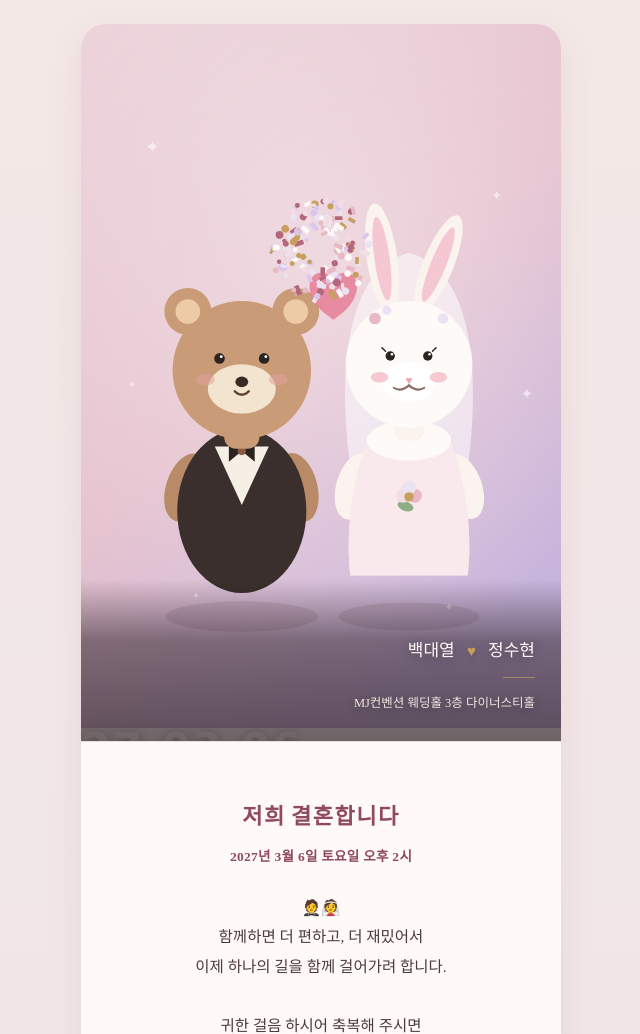
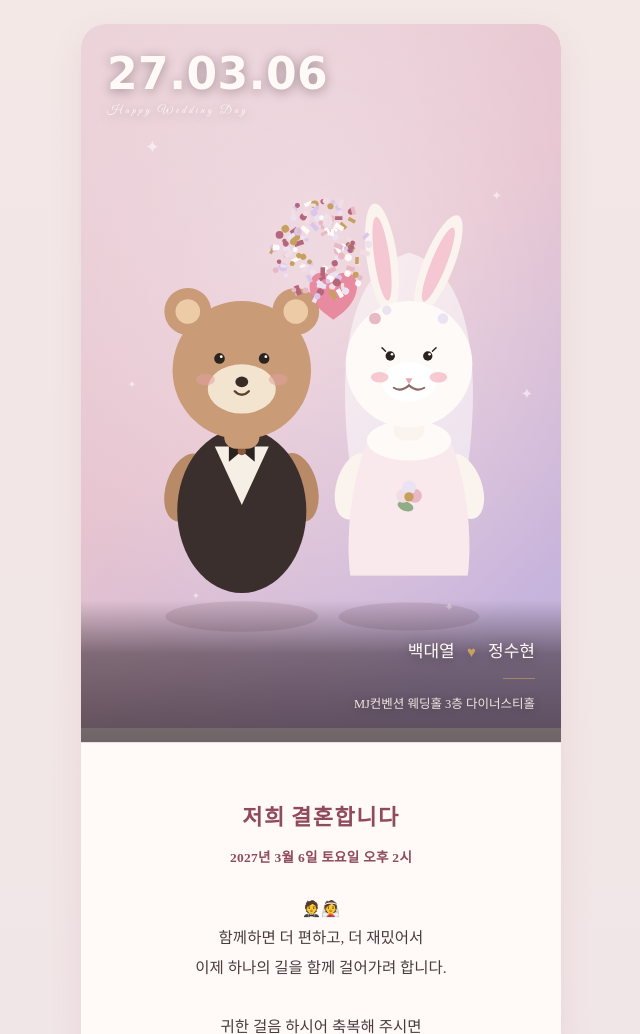
Before and after one commit to hyunni26/wd_invitation, a Flask app: page / in a window 1280 px wide. Shown: the top 1034 px of the page, without its empty margins (319-959 px from the left). Run offline with Flask 3, Linux system fonts and the light colour scheme; some libraries are stand-ins or nearby versions; some web fonts are replaced.

Commit message:
Update style.css
히어로 날짜/Happy Wedding Day를 사진 왼쪽 상단으로 이동

```diff
--- a/static/css/style.css
+++ b/static/css/style.css
@@ -82,13 +82,13 @@
   display: block;
 }
 
-/* 사진 아래쪽 약 30% 영역에 이름/날짜/장소를 겹쳐서 표시.
+/* 사진 아래쪽에 이름/장소를 겹쳐서 표시.
    음수 margin으로 사진 위로 끌어올리고, 배경 그라데이션이 스크림 역할을 함 */
 .hero--split .hero__content {
   position: relative;
   z-index: 2;
-  margin-top: -30vh;
-  padding: 60px 26px calc(30px + env(safe-area-inset-bottom, 0px));
+  margin-top: -16vh;
+  padding: 40px 26px calc(30px + env(safe-area-inset-bottom, 0px));
   background: linear-gradient(
     180deg,
     rgba(35, 21, 26, 0) 0%,
@@ -98,14 +98,19 @@
 }
 
 /* 큰 날짜(귀여운 손글씨 느낌) + 그 아래 Happy Wedding Day.
-   사진 위(hero--split)에서는 맨 위 왼쪽 정렬, 사진이 없을 때는 기존처럼 가운데 정렬 유지 */
+   사진 위(hero--split)에서는 사진 맨 위 왼쪽에 고정, 사진이 없을 때는 기존처럼 가운데 정렬 유지 */
 .hero__meta {
   margin: 0 0 20px;
 }
 
 .hero--split .hero__meta {
+  position: absolute;
+  top: calc(28px + env(safe-area-inset-top, 0px));
+  left: 26px;
+  right: 26px;
+  z-index: 3;
   text-align: left;
-  margin: 0 0 26px;
+  margin: 0;
 }
 
 .hero__meta-date {
```
